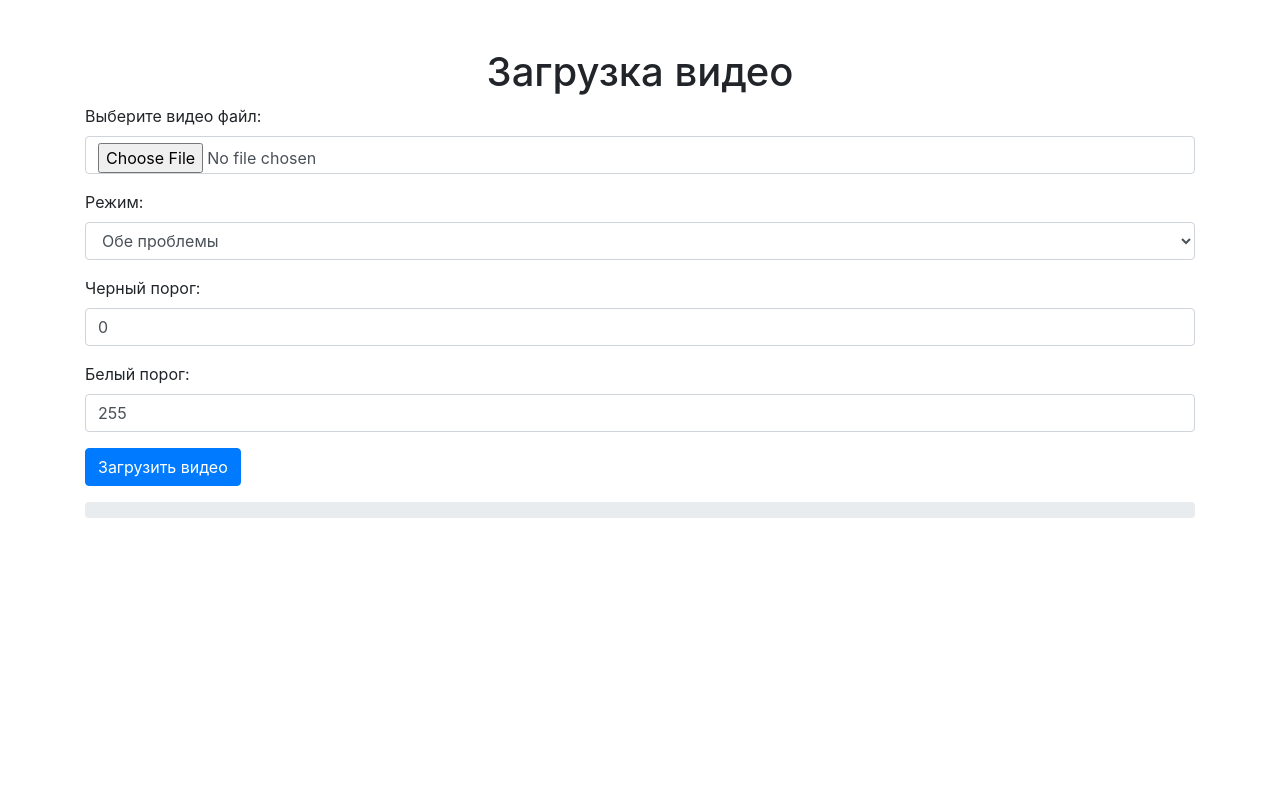
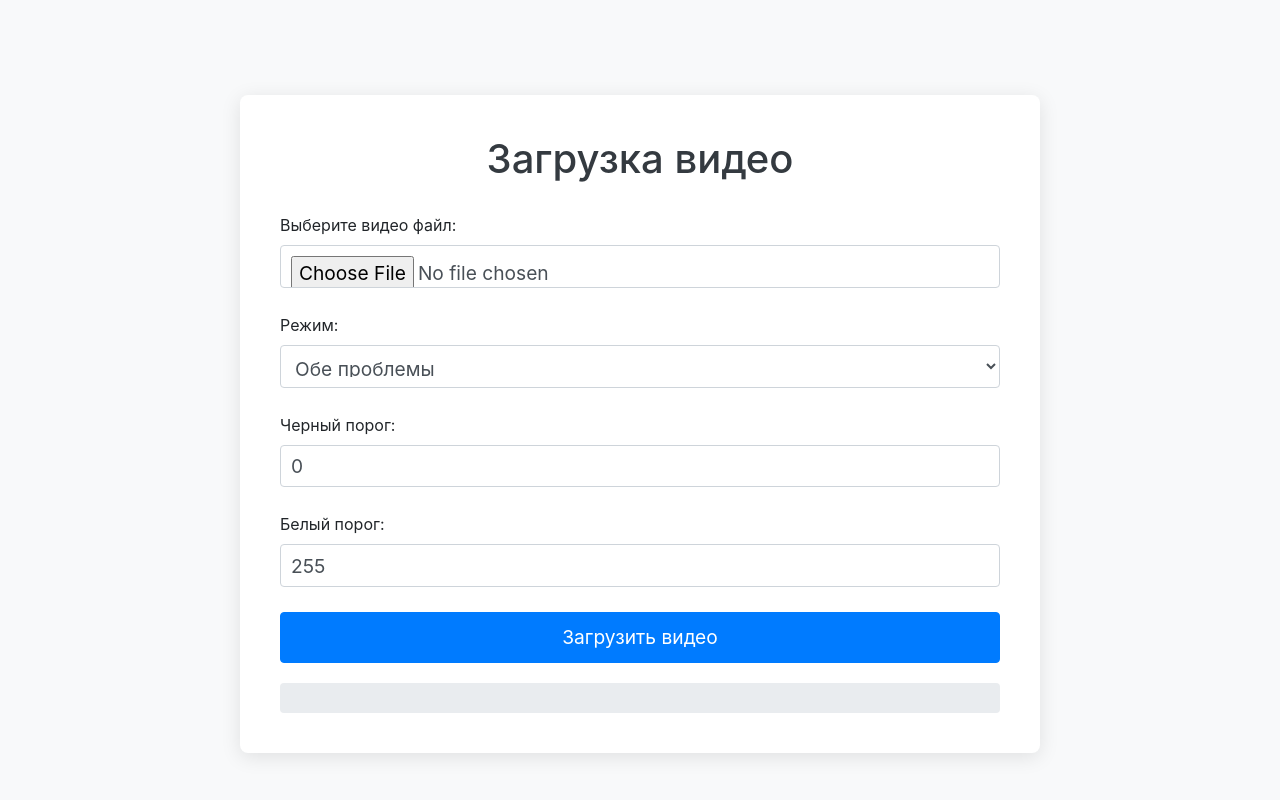
Before and after one commit to tori-da-vi/computer_graphics_firstHW, a Flask app: page / in a window 1280 px wide. Run offline with Flask 2, Linux system fonts and the light colour scheme; some libraries are stand-ins or nearby versions.

Commit message:
adding styles and eliminating errors with overexposure

```diff
--- a/computerGraphics/app.py
+++ b/computerGraphics/app.py
@@ -20,16 +20,15 @@ video_path = None
 
 def create_zebra_pattern(width, height):
     zebra = np.zeros((height, width, 3), dtype=np.uint8)
-    zebra[(np.indices((height, width)).sum(axis=0) // 10) % 2 == 0] = [255, 255, 0]  # Ярко-желтый
+    zebra[(np.indices((height, width)).sum(axis=0) // 10) % 2 == 0] = [255, 255, 255]  # Белый
     zebra[(np.indices((height, width)).sum(axis=0) // 10) % 2 == 1] = [0, 0, 0]  # Черный
     return zebra
 
+
 def add_zebra_to_frame(frame, zebra_pattern, mode, black_threshold=0, white_threshold=255):
     height, width, _ = frame.shape
-
     mask_bright = (frame.max(axis=2) >= white_threshold)
     mask_dark = (frame.min(axis=2) <= black_threshold)
-
     if mode == 'highlight':
         frame[mask_bright] = zebra_pattern[mask_bright]
     elif mode == 'blackout':
@@ -37,8 +36,8 @@ def add_zebra_to_frame(frame, zebra_pattern, mode, black_threshold=0, white_thre
     elif mode == 'both':
         mask = mask_bright | mask_dark
         frame[mask] = zebra_pattern[mask]
+    return frame
 
-    return frame
 
 def process_video(input_file_path, mode, black_threshold_value, white_threshold_value):
     global video_path, progress, total_frames
@@ -116,7 +115,13 @@ def get_progress():
 def serve_video():
     global video_path
     if video_path and os.path.exists(video_path):
-        return send_from_directory(app.config['OUTPUT_FOLDER'], os.path.basename(video_path), as_attachment=True)
+        output_path = video_path  # Сохраняем путь к видео
+        with progress_lock:
+            # Сбрасываем прогресс после завершения обработки
+            global progress
+            progress = 0
+            video_path = None
+        return send_from_directory(app.config['OUTPUT_FOLDER'], os.path.basename(output_path))
 
     return '', 404
 
--- a/computerGraphics/templates/index.html
+++ b/computerGraphics/templates/index.html
@@ -5,6 +5,66 @@
     <meta name="viewport" content="width=device-width, initial-scale=1.0">
     <title>Загрузка видео</title>
     <link rel="stylesheet" href="https://stackpath.bootstrapcdn.com/bootstrap/4.5.2/css/bootstrap.min.css">
+    <style>
+        body {
+        background-color: #f8f9fa; /* Цвет фона страницы */
+        display: flex;
+        justify-content: center;
+        align-items: center;
+        height: 100vh; /* Высота окна браузера */
+        margin: 0; /* Убираем стандартные отступы */
+    }
+
+    .container {
+        width: 100%;
+        max-width: 800px; /* Ширина контейнера */
+        background: #ffffff; /* Цвет фона контейнера */
+        padding: 40px; /* Внутренние отступы */
+        border-radius: 8px; /* Закругление углов */
+        box-shadow: 0 4px 20px rgba(0, 0, 0, 0.1); /* Тень для контейнера */
+    }
+
+    h1 {
+        color: #343a40; /* Цвет заголовка */
+        margin-bottom: 30px; /* Отступ снизу */
+        font-size: 2.5rem; /* Размер заголовка */
+        text-align: center; /* Центрирование заголовка */
+    }
+
+    .form-group {
+        margin-bottom: 25px; /* Отступ между элементами формы */
+    }
+
+    .form-control, .btn {
+        font-size: 1.2rem; /* Размер шрифта для полей ввода и кнопок */
+        padding: 10px; /* Внутренние отступы */
+    }
+
+    .btn-primary {
+        background-color: #007bff; /* Цвет кнопки */
+        border-color: #007bff; /* Цвет рамки кнопки */
+    }
+
+    .btn-primary:hover {
+        background-color: #0056b3; /* Цвет кнопки при наведении */
+        border-color: #0056b3; /* Цвет рамки кнопки при наведении */
+    }
+
+    #message {
+        margin-top: 20px; /* Отступ сверху */
+        font-size: 1.2rem; /* Размер шрифта для сообщения */
+        text-align: center; /* Центрирование сообщения */
+    }
+
+    .progress {
+        height: 30px; /* Высота прогресс-бара */
+        margin-top: 20px; /* Отступ сверху */
+    }
+
+    .progress-bar {
+        font-size: 1.2rem; /* Размер шрифта для прогресс-бара */
+    }
+    </style>
 </head>
 <body>
     <div class="container mt-5">
@@ -31,59 +91,18 @@
                 <label for="white_threshold">Белый порог:</label>
                 <input type="number" name="white_threshold" class="form-control" value="255" min="0" max="255">
             </div>
-            <button type="submit" class="btn btn-primary">Загрузить видео</button>
+            <button type="submit" class="btn btn-primary btn-block">Загрузить видео</button>
         </form>
 
         <div id="message" class="mt-3"></div>
 
         <!-- Ползунок для отображения прогресса -->
-        <div class="progress mt-3">
+        <div class="progress">
             <div id="progress-bar" class="progress-bar progress-bar-striped progress-bar-animated" role="progressbar" style="width: 0%;" aria-valuenow="0" aria-valuemin="0" aria-valuemax="100"></div>
         </div>
     </div>
 
     <script src="https://code.jquery.com/jquery-3.5.1.min.js"></script>
-<!--    <script>-->
-<!--        $(document).ready(function() {-->
-<!--            $('#uploadForm').on('submit', function(event) {-->
-<!--                event.preventDefault();  // Предотвращаем перезагрузку страницы-->
-
-<!--                $('#message').text('Обработка видео...').addClass('text-info');-->
-
-<!--                // Используем AJAX для обработки формы-->
-<!--                $.ajax({-->
-<!--                    type: 'POST',-->
-<!--                    url: '/',-->
-<!--                    data: new FormData(this),-->
-<!--                    contentType: false,-->
-<!--                    processData: false,-->
-<!--                    success: function(response) {-->
-<!--                        console.log('Ответ от сервера:', response);  // Добавляем вывод в консоль-->
-<!--                        $('#message').text('Видео загружено! Ожидайте обработки...').removeClass('text-info').addClass('text-success');-->
-<!--                        checkProgress();  // Начинаем проверку прогресса-->
-<!--                    },-->
-<!--                    error: function(error) {-->
-<!--                        console.error('Ошибка при загрузке видео:', error);  // Выводим ошибку в консоль-->
-<!--                        $('#message').text('Ошибка загрузки видео.').removeClass('text-info').addClass('text-danger');-->
-<!--                    }-->
-<!--                });-->
-<!--            });-->
-
-<!--            function checkProgress() {-->
-<!--                $.get('/progress', function(data) {-->
-<!--                    var progressValue = data.progress;-->
-<!--                    $('#progress-bar').css('width', progressValue + '%').attr('aria-valuenow', progressValue);-->
-
-<!--                    if (progressValue < 100) {-->
-<!--                        setTimeout(checkProgress, 1000);  // Проверяем прогресс каждые 1 секунду-->
-<!--                    } else {-->
-<!--                        $('#message').html('Обработка завершена! <a href="/video" download>Скачать видео</a>').removeClass('text-info').addClass('text-success');-->
-<!--                    }-->
-<!--                });-->
-<!--            }-->
-<!--        });-->
-<!--    </script>-->
-
     <script>
         $(document).ready(function() {
         $('#uploadForm').on('submit', function(event) {
@@ -129,7 +148,7 @@
             });
         }
     });
+
     </script>
-
 </body>
 </html>
```
Also changed, not shown: computerGraphics/README.md. Lines whose indentation alone changed are shown as unchanged.
